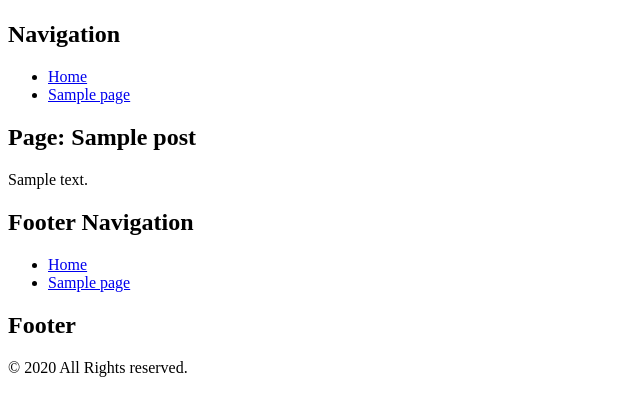
After one commit to KenjiAu-Creator/TECHCareers-word-press-theme, a WordPress theme: template page.php in a window 1280 px wide. The commit adds this page. Shown: the top 416 px of the page, without its empty margins (0-640 px from the left). Run offline with PHP 8.4 and a stand-in for WordPress, Linux system fonts and the light colour scheme; the site name, menu and one post (Sample post) are stand-ins, and other content is empty.

Commit message:
Added menu function file; Add menu to header & footer;

```diff
--- a/footer.php
+++ b/footer.php
@@ -1,12 +1,22 @@
+<nav>
+  <h2>Footer Navigation</h2>
+  <?php
+  wp_nav_menu(
+    array(
+      'theme_location' => 'footer_menu',
+    )
+  );
+  ?>
+</nav>
 <footer>
   <h2>
-     <?php bloginfo( 'title' ); ?>Footer
+    <?php bloginfo('title'); ?>Footer
   </h2>
   <p>
     &copy;
-      <?php echo date( 'Y' ); ?>
+    <?php echo date('Y'); ?>
     <a href="<?php echo site_url(); ?>">
-        <?php bloginfo( 'title' ); ?>
+      <?php bloginfo('title'); ?>
     </a>
     All Rights reserved.
   </p>
@@ -17,4 +27,5 @@
 wp_footer();
 ?>
 </body>
+
 </html>
--- /dev/null
+++ b/functions.php
@@ -0,0 +1,12 @@
+<?php
+ /*
+  * Register a navigation menu.
+  */
+register_nav_menus(
+  array(  // An "ID" for the menu, and the text that appears to admin
+    'main_menu' => 'Main Menu (Header)',
+    'footer_menu' => 'Footer Menu',
+
+  )
+)
+?>
--- a/header.php
+++ b/header.php
@@ -14,3 +14,14 @@
 
 <body>
   <h1><?php bloginfo('title'); ?></h1>
+  <nav>
+    <h2>
+      <?php bloginfo('title'); ?>
+      Navigation
+    </h2>
+    <?php wp_nav_menu(  // Used for outputting WP menus.
+      array(  // Associative array of args.
+        'theme_location' => 'main_menu' // Which menu to display.
+      )
+    ); ?>
+  </nav>
--- /dev/null
+++ b/page.php
@@ -0,0 +1,8 @@
+<?php get_header(); ?>
+
+<article>
+  <h2>Page: <?php echo the_title(); ?></h2>
+  <?php the_content(); ?>
+</article>
+
+<?php get_footer(); ?>
```
Lines whose indentation alone changed are shown as unchanged.
